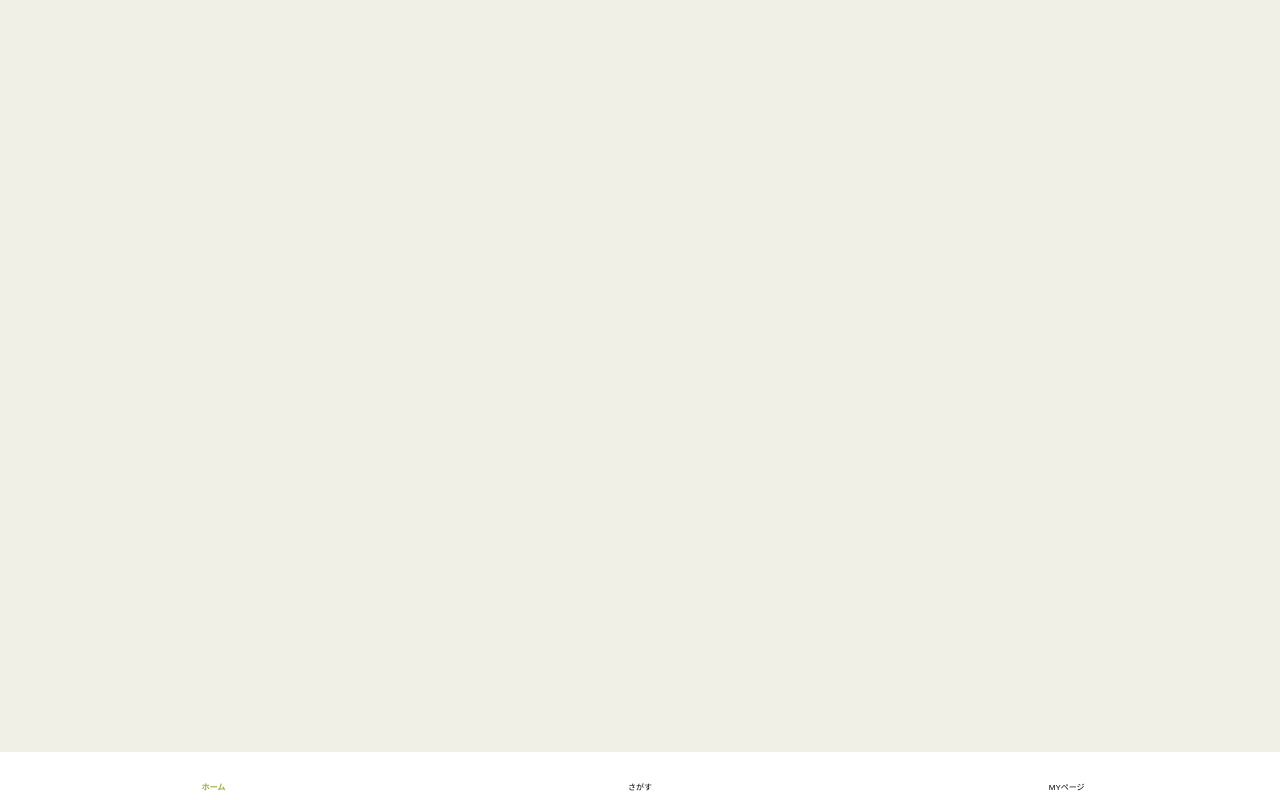
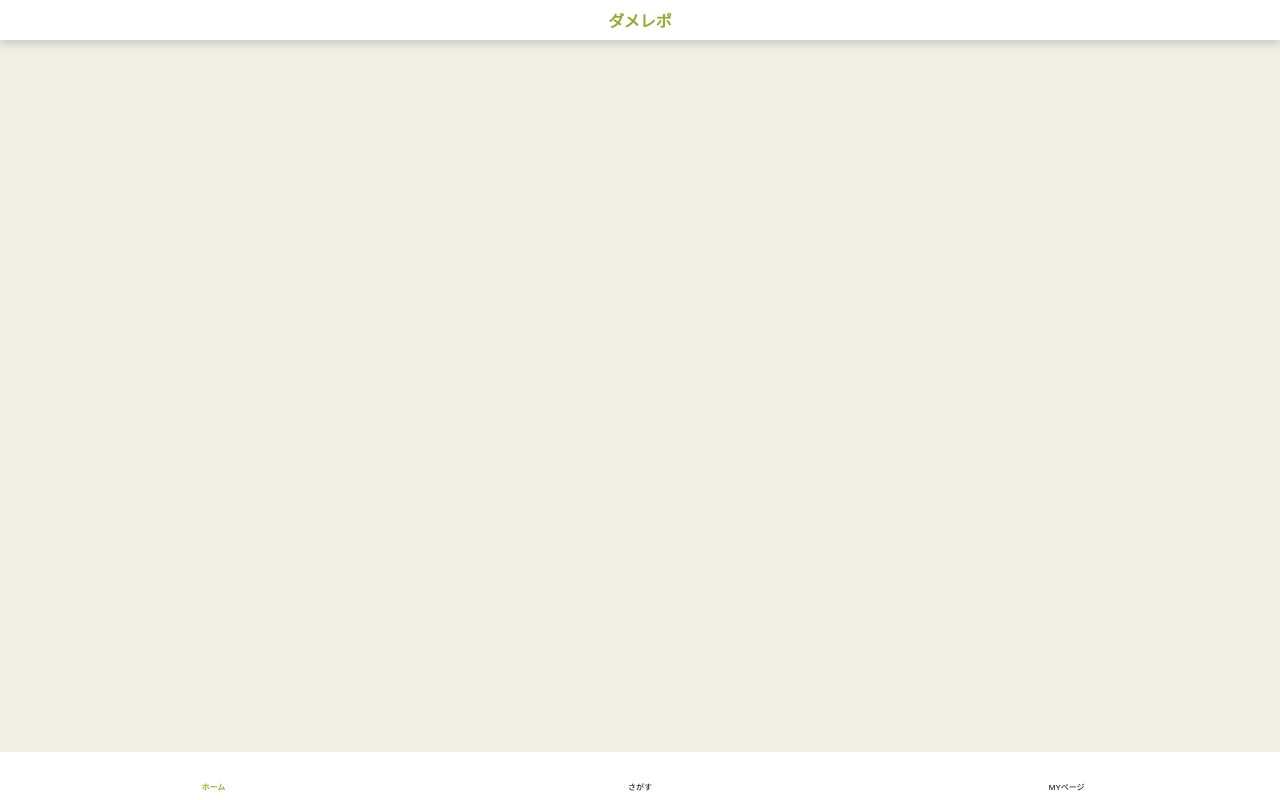
Before and after one commit to s417-lama/cookpad_intern, a website: page frontend/index.html in a window 1280 px wide. Drawn offline with Linux system fonts and the light colour scheme; a web font is replaced by a local one.

Commit message:
no message

```diff
--- a/frontend/index.html
+++ b/frontend/index.html
@@ -12,6 +12,10 @@
   <title>Document</title>
 </head>
 <body>
+  <header class="header">
+    <h1>ダメレポ</h1>
+    <button class="sendButton" type="button" name="button"></button>
+  </header>
 
   <main>
     <ul class="timeline">
```
